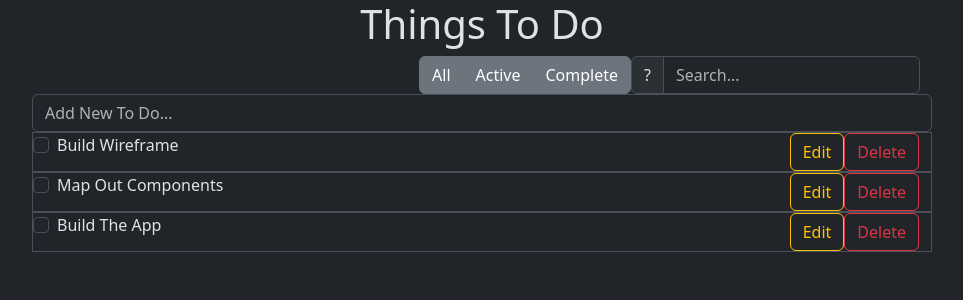
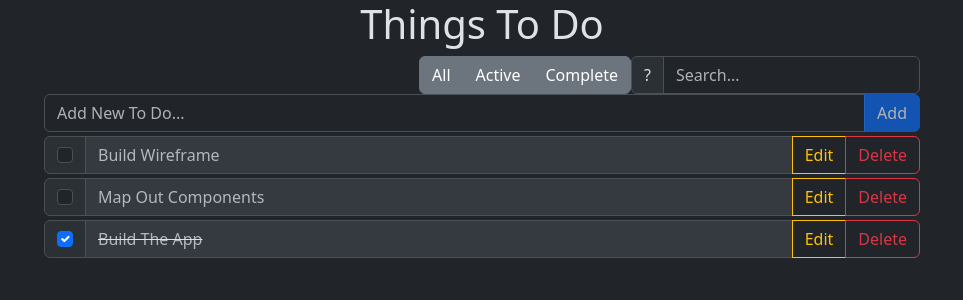
Before and after one commit to itsnick86/todo_react, a React (Create React App) app: page / in a window 1280 px wide. Shown: the top 300 px of the page, without its empty margins (158-1121 px from the left). Built offline with nearby package versions, Linux system fonts and the light colour scheme.

Commit message:
Added logic to Add and Delete items. Also implemented completed logic

```diff
--- a/src/App.css
+++ b/src/App.css
@@ -37,6 +37,11 @@
     }
 }
 
+/* My CSS */
 .container {
     max-width: 900px !important;
 }
+
+.completed {
+    text-decoration: line-through;
+}
--- a/src/App.js
+++ b/src/App.js
@@ -6,21 +6,64 @@ import ToDoGrid from './components/ToDoGrid';
 import './App.css';
 
 function App() {
-    const [filteredButton, setFilteredButton] = useState('allButton');
-    const [filteredSearch, setFilteredSearch] = useState('');
-
     const initToDoList = [
         { id: 1, title: 'Build Wireframe', completed: false },
         { id: 2, title: 'Map Out Components', completed: false },
         { id: 3, title: 'Build The App', completed: true },
     ];
 
-    const handleFilterButton = value => {
-        setFilteredButton(value);
+    const [filteredButton, setFilteredButton] = useState('allButton');
+    const [filteredSearch, setFilteredSearch] = useState('');
+    const [newToDoValue, setNewToDoValue] = useState('');
+    const [toDoList, setToDoList] = useState(initToDoList);
+
+    const handleFilterButton = selectedButton => {
+        setFilteredButton(selectedButton);
     };
 
-    const handleFilterSearch = value => {
-        setFilteredSearch(value);
+    const handleFilterSearch = searchText => {
+        setFilteredSearch(searchText);
+    };
+
+    const handleNewToDoValue = newToDo => {
+        setNewToDoValue(newToDo);
+    };
+
+    const handleCompletedCheck = toDoId => {
+        setToDoList(prevToDoList =>
+            prevToDoList.map(toDo => {
+                if (toDo.id.toString() === toDoId) {
+                    return {
+                        ...toDo,
+                        completed: !toDo.completed,
+                    };
+                } else {
+                    return toDo;
+                }
+            })
+        );
+    };
+
+    const handleAddToDo = () => {
+        if (newToDoValue.length > 0) {
+            setToDoList(prevToDoList => {
+                return [
+                    ...prevToDoList,
+                    {
+                        id: Math.floor(Math.random() * 10000),
+                        title: newToDoValue,
+                        completed: false,
+                    },
+                ];
+            });
+            setNewToDoValue('');
+        }
+    };
+
+    const handleDeleteToDo = toDoId => {
+        setToDoList(prevToDoList =>
+            prevToDoList.filter(toDo => toDo.id.toString() !== toDoId)
+        );
     };
 
     return (
@@ -31,9 +74,14 @@ function App() {
                 onFilterSearch={handleFilterSearch}
             />
             <ToDoGrid
-                toDoItems={initToDoList}
+                toDoItems={toDoList}
                 buttonFilter={filteredButton}
                 searchFilter={filteredSearch}
+                newToDoSetValue={handleNewToDoValue}
+                newToDoValue={newToDoValue}
+                addToDo={handleAddToDo}
+                deleteToDo={handleDeleteToDo}
+                setCompletedCheck={handleCompletedCheck}
             />
         </div>
     );
--- /dev/null
+++ b/src/components/Modal.js
@@ -0,0 +1,53 @@
+const Modal = props => {
+    const handleDeleteToDo = () => {
+        props.deleteToDo(props.toDoId);
+    };
+
+    return (
+        <div
+            className="modal fade"
+            id="deleteModal"
+            tabIndex="-1"
+            aria-labelledby="deleteModalLabel"
+            aria-hidden="true"
+        >
+            <div className="modal-dialog">
+                <div className="modal-content">
+                    <div className="modal-header">
+                        <h1 className="modal-title fs-5" id="deleteModalLabel">
+                            Delete
+                        </h1>
+                        <button
+                            type="button"
+                            className="btn-close"
+                            data-bs-dismiss="modal"
+                            aria-label="Close"
+                        ></button>
+                    </div>
+                    <div className="modal-body">
+                        Are you sure you want to remove?
+                    </div>
+                    <div className="modal-footer">
+                        <button
+                            type="button"
+                            className="btn btn-secondary"
+                            data-bs-dismiss="modal"
+                        >
+                            Close
+                        </button>
+                        <button
+                            type="button"
+                            className="btn btn-danger"
+                            onClick={handleDeleteToDo}
+                            data-bs-dismiss="modal"
+                        >
+                            Delete
+                        </button>
+                    </div>
+                </div>
+            </div>
+        </div>
+    );
+};
+
+export default Modal;
--- a/src/components/ToDoGrid.js
+++ b/src/components/ToDoGrid.js
@@ -1,4 +1,10 @@
+import { useState } from 'react';
+
+import Modal from './Modal';
+
 const ToDoGrid = props => {
+    const [modalToDoId, setModalToDoId] = useState('');
+
     const listButtonFilter = props.toDoItems.filter(toDoItem => {
         if (props.buttonFilter === 'activeButton') {
             return toDoItem.completed === false;
@@ -18,43 +24,85 @@ const ToDoGrid = props => {
         return toDoItem;
     });
 
+    const handleCompletedCheck = e => {
+        props.setCompletedCheck(e.target.value);
+    };
+
+    const handleAddToDo = () => {
+        props.addToDo();
+    };
+
+    const handleNewToDoValue = e => {
+        props.newToDoSetValue(e.target.value);
+    };
+
+    const handleModalToDoId = e => {
+        setModalToDoId(e.target.parentNode.getAttribute('id'));
+    };
+
+    const handleDeleteToDo = toDoId => {
+        props.deleteToDo(toDoId);
+    };
+
+    const handleEditToDo = () => {};
+
     return (
-        <div>
-            <div className="row" id="ToDoInput">
+        <>
+            <div className="input-group mb-1">
                 <input
                     type="text"
                     className="form-control"
+                    aria-label="Text input with checkbox"
                     placeholder="Add New To Do..."
-                    aria-label="New To Do Input"
-                    aria-describedby="ToDoInput"
+                    onChange={handleNewToDoValue}
+                    value={props.newToDoValue}
                 ></input>
+                <button
+                    className="btn btn-primary"
+                    type="button"
+                    onClick={handleAddToDo}
+                    disabled={props.newToDoValue.length === 0 ? true : false}
+                >
+                    Add
+                </button>
             </div>
             {listSearchFilter.map(toDoItems => {
                 return (
-                    <div key={toDoItems.id} className="row border">
-                        <div className="form-check col-auto me-auto">
+                    <div key={toDoItems.id}>
+                        <div id={toDoItems.id} className="input-group mb-1">
+                            <div className="input-group-text">
+                                <input
+                                    className="form-check-input mt-0"
+                                    type="checkbox"
+                                    value={toDoItems.id}
+                                    aria-label="Checkbox for To Do Item"
+                                    checked={toDoItems.completed}
+                                    onChange={handleCompletedCheck}
+                                ></input>
+                            </div>
                             <input
-                                className="form-check-input"
-                                type="checkbox"
-                                value=""
-                                id="completeToDoCheckbox"
-                            />
-                            <label
-                                className="form-check-label"
-                                htmlFor="completeToDoCheckbox"
-                            ></label>
-                            {toDoItems.title}
-                        </div>
-                        <div className="col-auto">
+                                type="text"
+                                className={`form-control ${
+                                    toDoItems.completed && 'completed'
+                                }`}
+                                aria-label="Text input with checkbox"
+                                placeholder={toDoItems.title}
+                                disabled
+                                // disabled={toDoItems.disabled}
+                            ></input>
                             <button
                                 type="button"
                                 className="btn btn-outline-warning"
+                                onClick={handleEditToDo}
                             >
                                 Edit
                             </button>
                             <button
                                 type="button"
                                 className="btn btn-outline-danger"
+                                data-bs-toggle="modal"
+                                data-bs-target="#deleteModal"
+                                onClick={handleModalToDoId}
                             >
                                 Delete
                             </button>
@@ -62,7 +110,8 @@ const ToDoGrid = props => {
                     </div>
                 );
             })}
-        </div>
+            <Modal toDoId={modalToDoId} deleteToDo={handleDeleteToDo} />
+        </>
     );
 };
 
```
